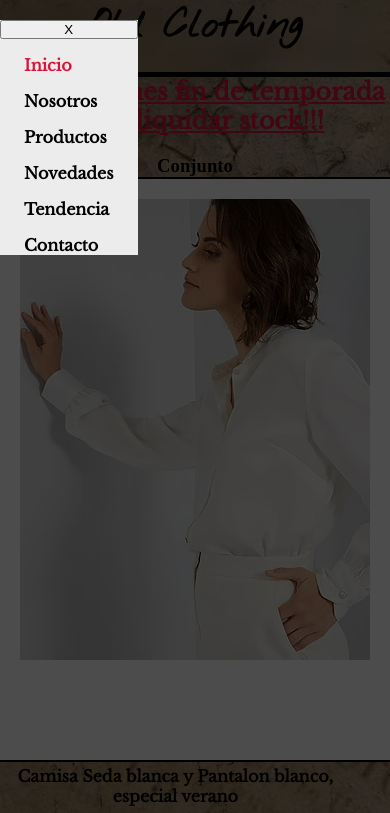
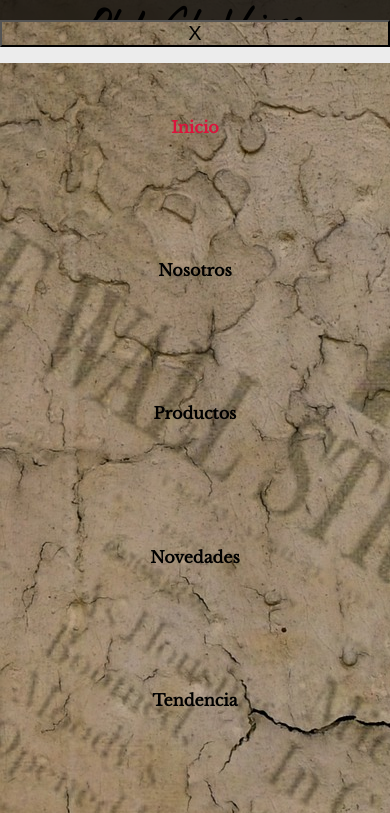
Before and after one commit to ClaudioCuenca2022/Tienda-Ropa, a plain HTML site: page index.html in a window 390 px wide. Both pictures are taken after a click on the button 7 px from the left and 62 px from the top of the page. Shown: the top 813 px of the page. Drawn offline with nearby package versions, Linux system fonts and the light colour scheme.

Commit message:
Cambios Nuevos en Menu Pagina Principal

```diff
--- a/css/style.css
+++ b/css/style.css
@@ -42,6 +42,7 @@ h1 {
 .nav-li {
   display: flex;
   justify-content: space-between;
+
   gap: 1rem;
   font-size: 1.5rem;
   list-style: none;
@@ -139,19 +140,24 @@ footer {
     gap: 1rem;
     position: absolute;
     top: 20px;
-    left:0;
+    left: 0;
     background-color: #ececec;
     box-shadow: 0 0 0 100vmax rgba(0, 0, 0, 0.7);
-
   }
   .nav.visible {
-
     opacity: 1;
     visibility: visible;
   }
   .nav-li {
     flex-direction: column;
     font-size: 1rem;
+    width: 100vw;
+    height: 100vh;
+    top: 0;
+    justify-content: space-around;
+    align-items: center;
+    background-image: url(../img/background-1824828_1920.jpg);
+    backdrop-filter: blur(50px);
   }
   .promociones-nuevas,
   .nueva-temporada {
@@ -163,38 +169,18 @@ footer {
   .parrafo-card {
     width: 90%;
   }
-  .abrir-menu, .cerrar-menu{
+  .abrir-menu,
+  .cerrar-menu {
     display: block;
-
   }
-  .foto-vintage{
-    width: 100vh;
+  .foto-vintage {
+    width: 100vw;
     justify-content: center;
   }
-  i.fa-solid .fa-bars {
-    font-size: 100px ;
+  .cerrar-menu {
+    font-size: 20px;
+    background-image: url(../img/background-1824828_1920.jpg);
+    top: 0;
+    backdrop-filter: blur(50px);
   }
 }
-
-/*@media screen and (max-width: 600px) {
-  .abrir-menu {
-    display: block;
-  }
-  .nav {
-    position: absolute;
-  }
-  .abrir-menu {
-    display: none;
-  }
-}
-@media screen and (max-width: 700px) {
-  .nav li {
-    font-size: 1rem;
-    justify-content: space-between;
-    padding: 5px;
-    gap: 0;
-  }
-}
-@media screen and (max-width: 1024px) {
-}
-/*
```
